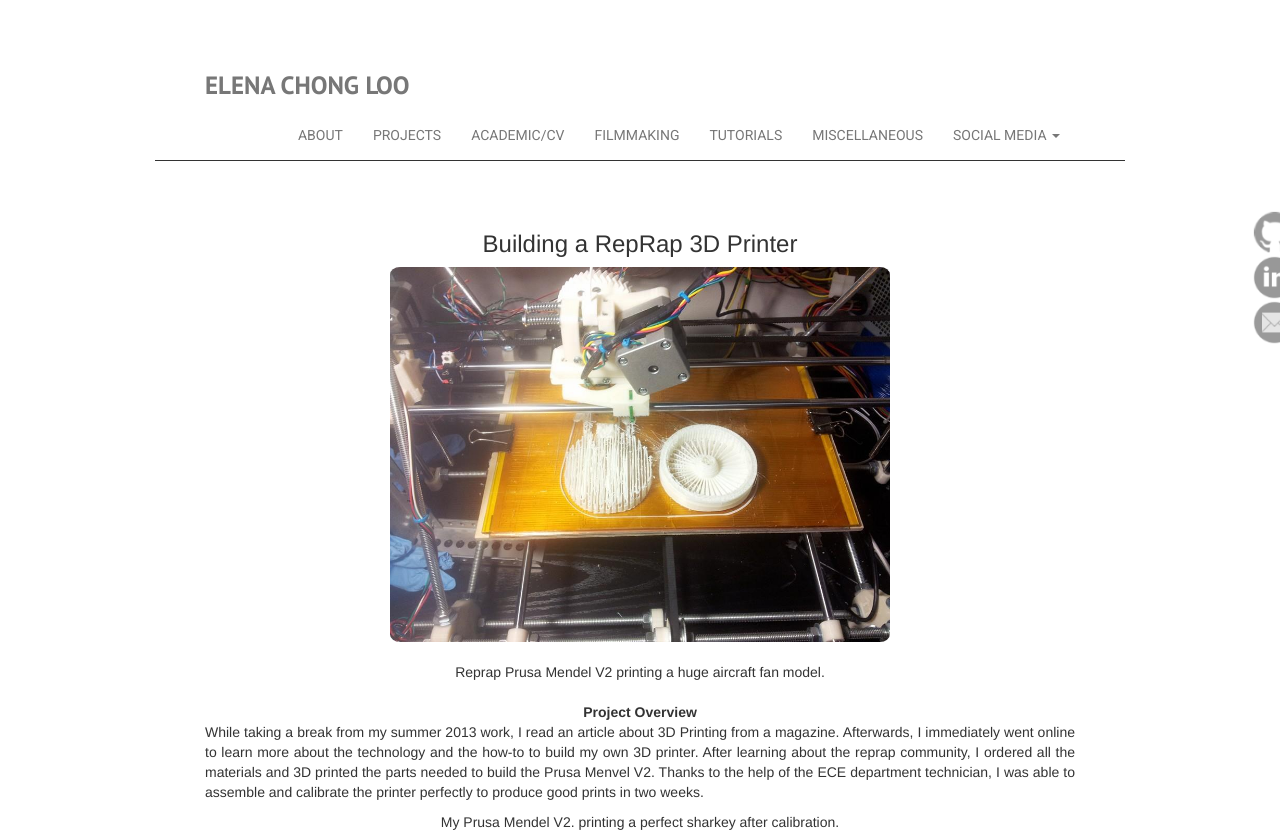
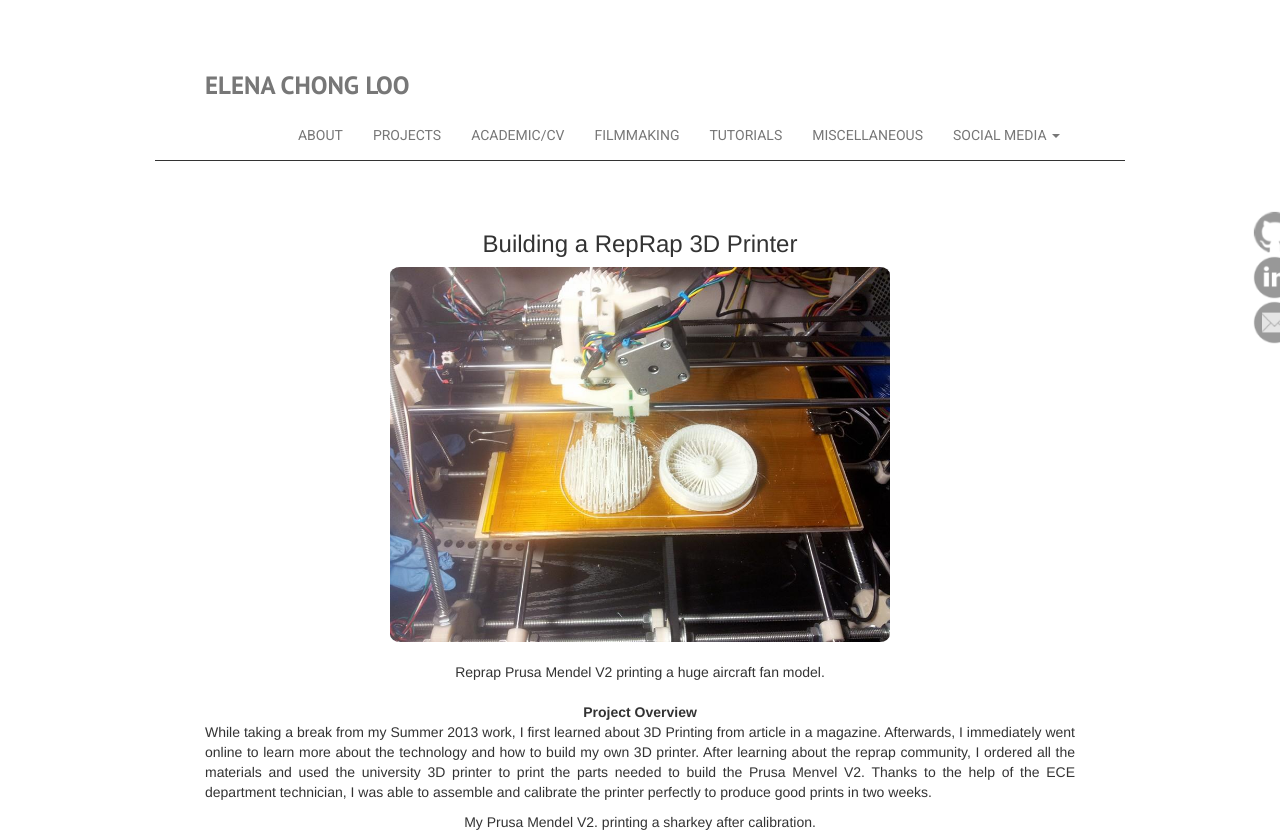
Before and after one commit to helenchg/elenachong.com, a Jekyll site: the page built from projects/3dprinter/index.html, in a window 1280 px wide. Shown: the top 832 px of the page. Built offline with Jekyll 4.4.1, drawn with Linux system fonts in a browser that asks for light colours; nearby versions of some CDN libraries; grey boxes are pictures that could not be loaded.

Commit message:
grammar and title, 3d printer

```diff
--- a/projects/3dprinter/index.html
+++ b/projects/3dprinter/index.html
@@ -1,6 +1,6 @@
 ---
 layout: default
-title: Elena's Project
+title: RepRap 3D Printer
 ---
     <!-- PROJECT HEADER -->
  <div class = "container">
@@ -10,9 +10,9 @@ title: Elena's Project
              <br>
          <div>
          <strong>Project Overview</strong> <br>
-             <p align="justify">While taking a break from my summer 2013 work, I read an article about 3D Printing from a magazine. Afterwards, I immediately went online to learn more about the technology and the how-to to build my own 3D printer. After learning about the reprap community, I ordered all the materials and 3D printed the parts needed to build the Prusa Menvel V2. Thanks to the help of the ECE department technician, I was able to assemble and calibrate the printer perfectly to produce good prints in two weeks. </p>
+             <p align="justify">While taking a break from my Summer 2013 work, I first learned about 3D Printing from article in a  magazine. Afterwards, I immediately went online to learn more about the technology and how to build my own 3D printer. After learning about the reprap community, I ordered all the materials and used the university 3D printer to print the parts needed to build the Prusa Menvel V2. Thanks to the help of the ECE department technician, I was able to assemble and calibrate the printer perfectly to produce good prints in two weeks. </p>
          </div>
-             My Prusa Mendel V2. printing a perfect sharkey after calibration.
+             My Prusa Mendel V2. printing a sharkey after calibration.
 
              <!-- 16:9 aspect ratio -->
     <!--
```
